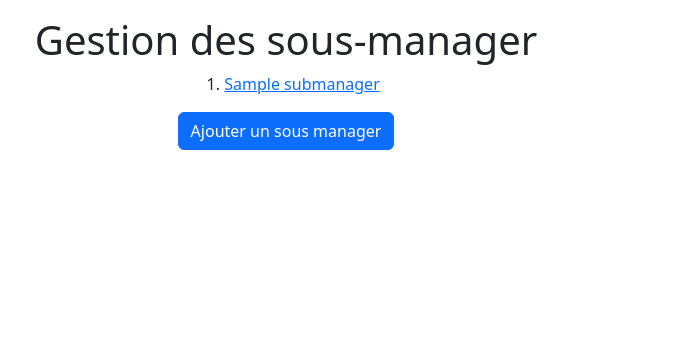
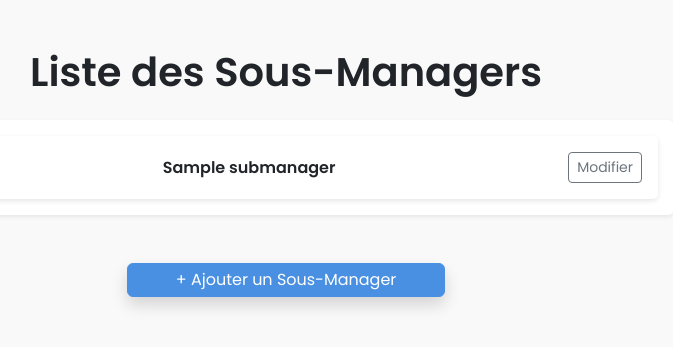
Before and after one commit to MelodyDuplaix/tasks_manager_django, a Django app: template manager/tasks/templates/tasks/options.html in a window 1280 px wide. Shown: the top 347 px of the page, without its empty margins (354-1027 px from the left). Run offline with Django 5.2, Linux system fonts and the light colour scheme; the template is opened without the code that fills it: values that come from a table or form of the project are taken from there, others are empty; tables that the repository leaves empty hold one stand-in row (values such as "Sample post").

Commit message:
Ajout de la page principale d'un sub manager

```diff
--- a/manager/manager/urls.py
+++ b/manager/manager/urls.py
@@ -20,8 +20,9 @@ from tasks import views
 
 urlpatterns = [
     path('admin/', admin.site.urls, name='admin'),
-    path('options/', views.options, name='options'),
+    path('', views.options, name='options'),
     path('options/<int:submanager_id>', views.update_submanager, name='update_submanager'),
     path('add_submanager/', views.add_submanager, name='add_submanager'),
     path('delete_submanager/<int:submanager_id>', views.delete_submanager, name='delete_submanager'),
+    path('<int:submanager_id>/', views.submanager_page, name='submanager_page'),
 ]
--- a/manager/tasks/templates/tasks/add_sub_manager.html
+++ b/manager/tasks/templates/tasks/add_sub_manager.html
@@ -13,7 +13,7 @@
           {{ form.as_p }}
           <div class="d-flex justify-content-between mt-3">
             <input type="submit" value="Envoyer" class="btn btn-primary">
-            <a href="{% url 'options' %}" class="btn btn-outline-danger">Annuler</a>
+            <a href="/" class="btn btn-outline-danger">Annuler</a>
           </div>
       </form>
     </div>
--- a/manager/tasks/templates/tasks/options.html
+++ b/manager/tasks/templates/tasks/options.html
@@ -1,25 +1,86 @@
 {% extends "tasks/base.html" %}
 
 {% block title %}
-  Task Manager - options
+  Task Manager - Options
 {% endblock %}
 
 {% block content %}
-  <div class="container mx-auto">
-    <h1 class="text-center mt-3">Gestion des sous-manager</h1>
-    <div class="row">
-      <div class="d-flex justify-content-center">
-        <ol class="text-center list-style">
-          {% for submanager in submanagers %}
-          <li class=""><a href="{% url 'update_submanager' submanager.id %}">{{ submanager.name }}</a></li>
-          {% endfor %}
-        </ol>
-      </div>
-    </div>
-    <div class="row">
-      <div class="d-flex justify-content-center">
-        <a href="{% url 'add_submanager' %}" class="btn btn-primary">Ajouter un sous manager</a>
-      </div>
-    </div>
+<!-- Container principal -->
+<div class="container py-5" style="max-width: 800px;">
+  <!-- Titre principal -->
+  <div class="text-center mb-4">
+    <h1 class="fw-bold" style="font-family: 'Poppins', sans-serif; font-size: 2.5rem;">
+      Liste des Sous-Managers
+    </h1>
   </div>
+
+  <!-- Liste des sous-managers -->
+  <div class="card shadow-sm border-0 p-3 mb-5 bg-white rounded">
+    <ul class="list-group list-group-flush">
+      {% for submanager in submanagers %}
+      <li class="list-group-item d-flex align-items-center position-relative p-3" style="border: none;">
+        <!-- Lien englobant toute la carte -->
+        <a href="{% url 'submanager_page' submanager.id %}" class="stretched-link text-decoration-none"></a>
+
+        <!-- Contenu du sous-manager avec alignement horizontal -->
+        <span class="text-dark fw-semibold flex-grow-1 text-center">
+          {{ submanager.name }}
+        </span>
+        <!-- Bouton Modifier -->
+        <a class="btn btn-outline-secondary btn-sm" href="{% url 'update_submanager' submanager.id %}">
+          Modifier
+        </a>
+      </li>
+      {% empty %}
+      <li class="list-group-item text-center text-muted py-4">
+        Aucun sous-manager trouvé.
+      </li>
+      {% endfor %}
+    </ul>
+  </div>
+
+  <!-- Bouton Ajouter -->
+  <div class="text-center">
+    <a href="{% url 'add_submanager' %}"
+       class="btn btn-primary px-5 py-1 shadow">
+      + Ajouter un Sous-Manager
+    </a>
+  </div>
+</div>
+
+<!-- Fonts et styles -->
+<style>
+  @import url('https://fonts.googleapis.com/css2?family=Poppins:wght@400;600&display=swap');
+
+  body {
+    font-family: 'Poppins', sans-serif;
+    background-color: #f9f9f9;
+  }
+
+  .btn-primary {
+    background-color: #4a90e2;
+    border-color: #4a90e2;
+  }
+
+  .btn-primary:hover {
+    background-color: #357abd;
+    border-color: #357abd;
+  }
+
+  /* Centrage et mise en page des cartes */
+  .list-group-item {
+    border-radius: 8px;
+    box-shadow: 0 2px 5px rgba(0, 0, 0, 0.1);
+    position: relative; /* Nécessaire pour stretched-link */
+  }
+
+  .list-group-item:hover {
+    background-color: #f8f9fa;
+  }
+
+  /* Bouton Modifier */
+  .btn-outline-secondary {
+    z-index: 2; /* Assure que le bouton reste cliquable même avec stretched-link */
+  }
+</style>
 {% endblock %}
```
Also changed, not shown: manager/tasks/templates/tasks/submanager_page.html (added, +84 -0 lines), manager/tasks/views.py (+71 -3 lines), readme.md.
